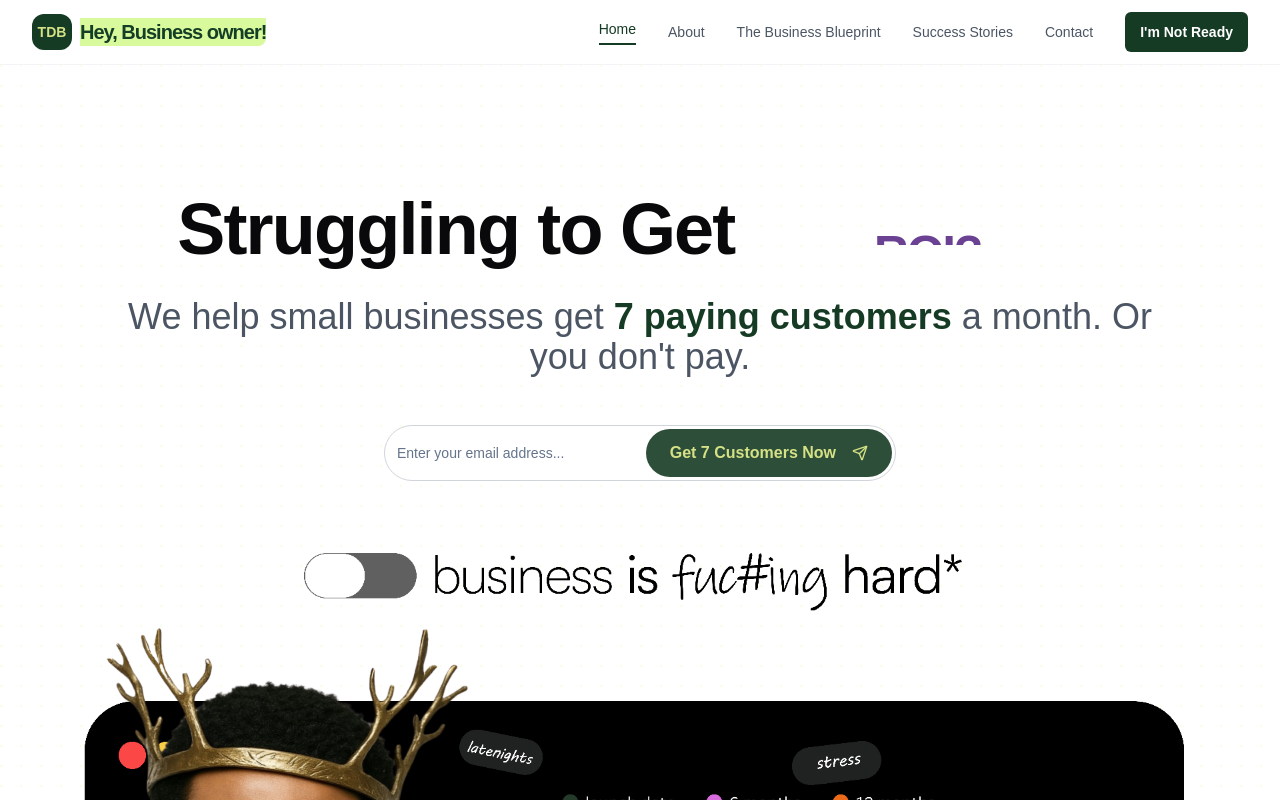
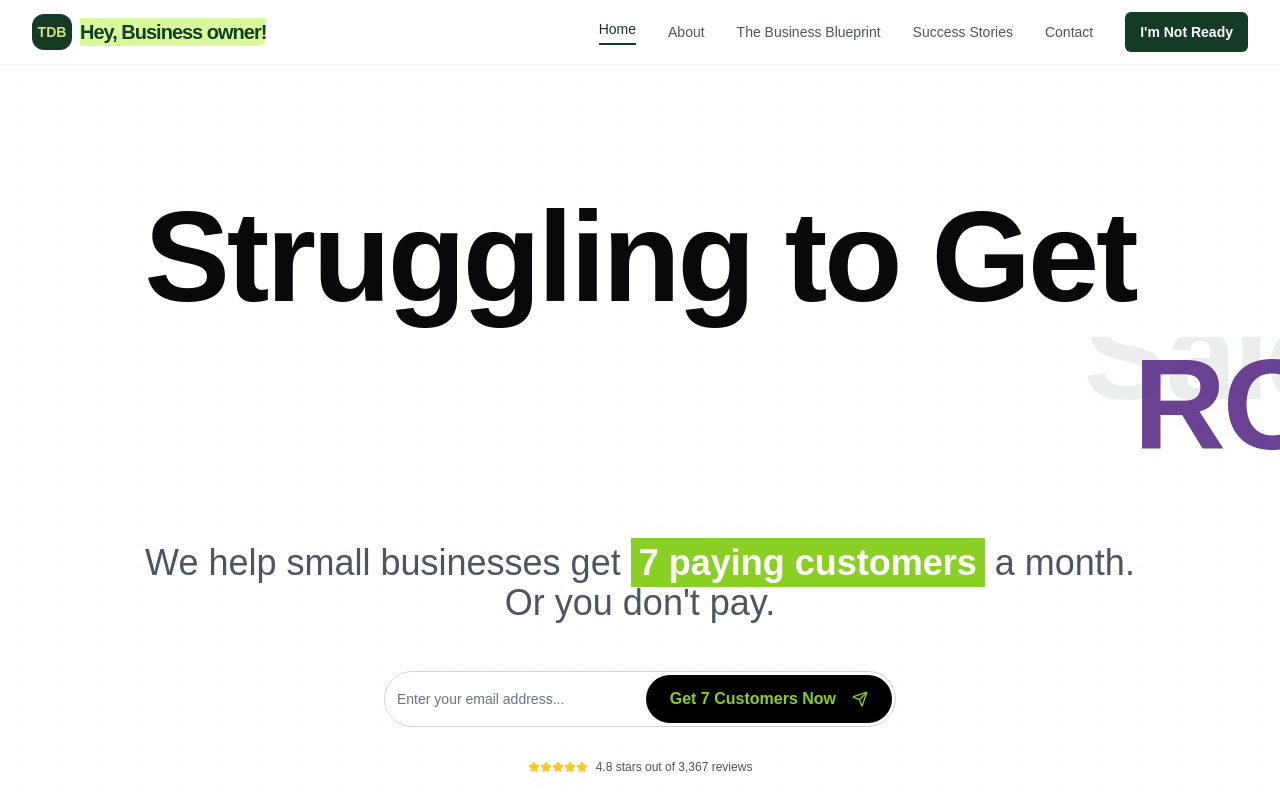
Before and after one commit to 7coremedia/drawing-board-growth-engine, a React (Vite) app: page / in a window 1280 px wide. Shown: the top 800 px of the page. Built offline with nearby package versions, Linux system fonts and the light colour scheme; a web font is replaced by a local one.

Commit message:
Reverted to commit 1838db00733cf2470dfab6a4abb8c3976baea5c5

```diff
--- a/src/components/ui/animated-hero.tsx
+++ b/src/components/ui/animated-hero.tsx
@@ -1,27 +1,24 @@
+
 import { useEffect, useMemo, useState } from "react";
 import { motion } from "framer-motion";
-import { Send } from "lucide-react";
+import { Send, Star } from "lucide-react";
 import * as React from "react";
 import { Button } from "@/components/ui/button";
 import { Input } from "@/components/ui/input";
+
 function AnimatedHero() {
   const [titleNumber, setTitleNumber] = useState(0);
-  const titles = useMemo(() => [{
-    word: "Clients?",
-    color: "#8acf23"
-  }, {
-    word: "Customers?",
-    color: "#ed6b18"
-  }, {
-    word: "Sales?",
-    color: "#143f26"
-  }, {
-    word: "ROI?",
-    color: "#5e318a"
-  }, {
-    word: "Visibility?",
-    color: "#000000"
-  }], []);
+  const titles = useMemo(
+    () => [
+      { word: "Clients?", color: "#8acf23" },
+      { word: "Customers?", color: "#ed6b18" },
+      { word: "Sales?", color: "#143f26" },
+      { word: "ROI?", color: "#5e318a" },
+      { word: "Visibility?", color: "#000000" },
+    ],
+    []
+  );
+
   useEffect(() => {
     const timeoutId = setTimeout(() => {
       if (titleNumber === titles.length - 1) {
@@ -32,48 +29,75 @@ function AnimatedHero() {
     }, 2000);
     return () => clearTimeout(timeoutId);
   }, [titleNumber, titles]);
-  return <div className="text-center mb-16">
-      <h1 className="text-5xl lg:text-7xl font-black mb-8 leading-tight tracking-tight text-zinc-950">
-        <span>Struggling to Get{' '}</span>
-        <span className="relative inline-block h-[1.2em] w-[280px] lg:w-[350px] align-middle overflow-hidden text-base">
-          {titles.map((title, index) => <motion.span key={index} style={{
-          color: title.color
-        }} initial={{
-          opacity: 0,
-          y: 50
-        }} transition={{
-          type: "spring",
-          stiffness: 50,
-          damping: 20
-        }} animate={titleNumber === index ? {
-          y: 0,
-          opacity: 1
-        } : {
-          y: titleNumber > index ? -50 : 50,
-          opacity: 0
-        }} className="absolute font-black left-0 top-0 w-full text-5xl">
+
+  return (
+    <div className="text-center mb-16">
+      <h1 className="text-7xl lg:text-9xl font-black mb-8 leading-tight tracking-tight text-zinc-950">
+        <span>Struggling to Get</span>
+        <br />
+        <span className="relative inline-block h-[1.2em] w-full overflow-hidden mt-4">
+          {titles.map((title, index) => (
+            <motion.span
+              key={index}
+              className="absolute font-black left-1/2 top-0 transform -translate-x-1/2 w-full text-center"
+              style={{ color: title.color }}
+              initial={{ opacity: 0, y: 50 }}
+              transition={{ type: "spring", stiffness: 50, damping: 20 }}
+              animate={
+                titleNumber === index
+                  ? {
+                      y: 0,
+                      opacity: 1,
+                    }
+                  : {
+                      y: titleNumber > index ? -50 : 50,
+                      opacity: 0,
+                    }
+              }
+            >
               {title.word}
-            </motion.span>)}
+            </motion.span>
+          ))}
         </span>
       </h1>
       <p className="text-2xl lg:text-4xl text-gray-600 mb-12 max-w-5xl mx-auto leading-relaxed font-medium">
         We help small businesses get{' '}
-        <span className="text-primary font-black">7 paying customers</span>{' '}
+        <span className="bg-[#8acf23] text-white px-2 py-1 font-black">7 paying customers</span>{' '}
         a month. Or you don't pay.
       </p>
 
       {/* Email Signup */}
-      <div className="flex justify-center mb-16">
+      <div className="flex justify-center mb-8">
         <div className="flex flex-col sm:flex-row gap-3 w-full max-w-lg">
           <div className="relative flex items-center w-full">
-            <Input type="email" placeholder="Enter your email address..." className="pr-4 sm:pr-44 h-14 text-lg rounded-full border-gray-300" />
-            <Button type="submit" size="lg" className="sm:absolute sm:right-1 sm:top-1/2 sm:-translate-y-1/2 bg-[#2d4e39] hover:bg-[#234035] text-[#d5e185] rounded-full px-6 py-3 h-auto font-bold text-sm sm:text-base mt-3 sm:mt-0">
+            <Input
+              type="email"
+              placeholder="Enter your email address..."
+              className="pr-4 sm:pr-44 h-14 text-lg rounded-full border-gray-300"
+            />
+            <Button
+              type="submit"
+              size="lg"
+              className="sm:absolute sm:right-1 sm:top-1/2 sm:-translate-y-1/2 bg-black hover:bg-gray-800 text-[#8acf23] rounded-full px-6 py-3 h-auto font-bold text-sm sm:text-base mt-3 sm:mt-0"
+            >
               Get 7 Customers Now
               <Send className="w-4 h-4 ml-2" />
             </Button>
           </div>
         </div>
       </div>
-    </div>;
+
+      {/* Reviews */}
+      <div className="flex justify-center items-center gap-2 mb-16">
+        <div className="flex">
+          {[1, 2, 3, 4, 5].map((star) => (
+            <Star key={star} className="w-3 h-3" style={{ color: "#ffc81a", fill: "#ffc81a" }} />
+          ))}
+        </div>
+        <span className="text-xs text-gray-600">4.8 stars out of 3,367 reviews</span>
+      </div>
+    </div>
+  );
 }
+
 export default AnimatedHero;
```
